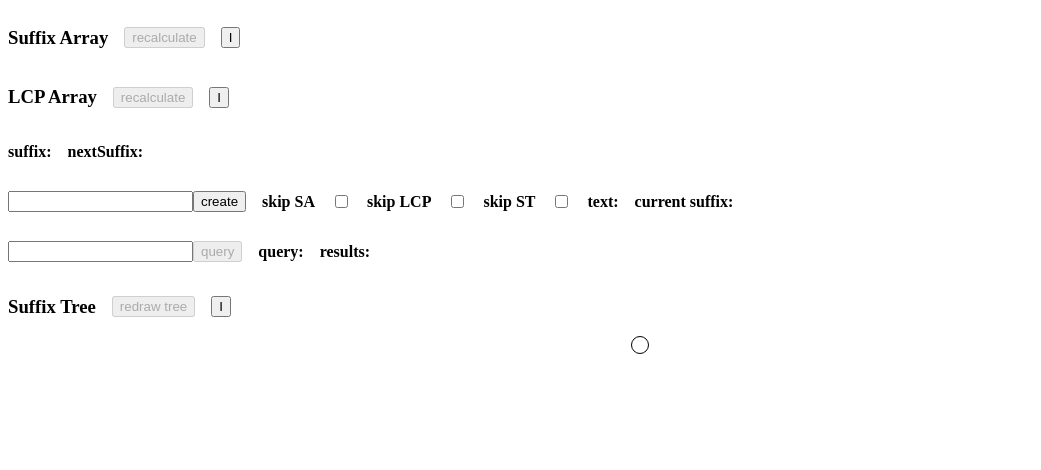
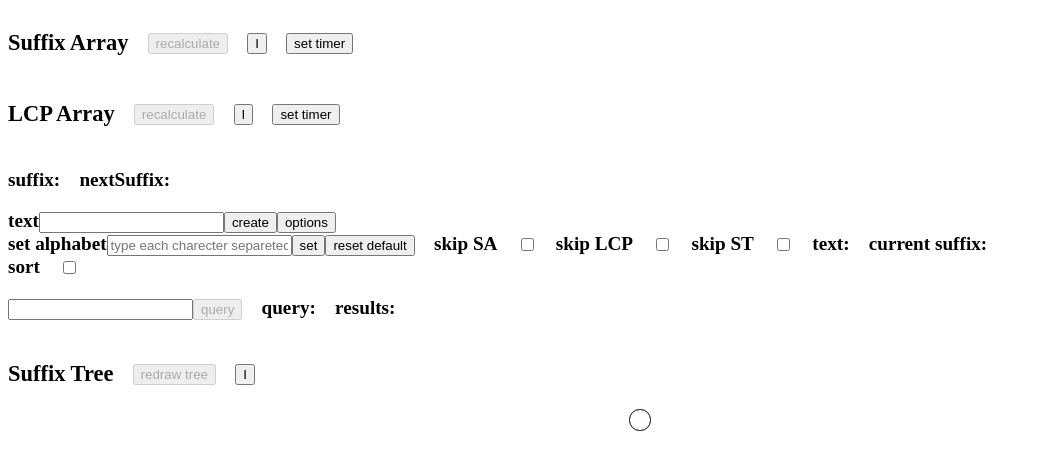
Before and after one commit to neet-007/Data-Structures-To-React-Apps, a React (Vite) app in the folder SuffixTree/: page / in a window 1280 px wide. Shown: the top 470 px of the page, without its empty margins (0-1041 px from the left). Built offline with nearby package versions, Linux system fonts and the light colour scheme.

Commit message:
made the basic for the alphaber setter and timer for suffix array and lcp array

```diff
--- a/SuffixTree/src/App.css
+++ b/SuffixTree/src/App.css
@@ -1,4 +1,5 @@
 :root{
+    font-size: 1.2em;
     font-weight: bolder;
 }
 .heighlited-char{
--- a/SuffixTree/src/App.tsx
+++ b/SuffixTree/src/App.tsx
@@ -11,8 +11,10 @@ import { modalOverlayClick } from './utils/functions';
 const SKIP_COMMANDS = ['SA', 'LCP', 'ST'] as const
 
 function App() {
-  const {text, suffixTree, command, suffix, ALPHABET, skipCommands:skipCommands_, setText, setCommand, setSuffixArray, setLcpArray, setSuffixTree, setSkipCommands} = useTreeContext();
+  const {text, suffixTree, command, suffix, ALPHABET, skipCommands:skipCommands_, setText, setCommand, setSuffixArray, setLcpArray, setSuffixTree, setSkipCommands, setALPHABET} = useTreeContext();
   const InputRef = useRef<HTMLInputElement>(null);
+  const alphabetRef = useRef<HTMLInputElement>(null);
+  const alphabetSortRef = useRef<HTMLInputElement>(null);
   const formRef = useRef<HTMLFormElement>(null);
   const [isOpen, setIsOpen] = useState<boolean>(false);
 
@@ -22,6 +24,23 @@ function App() {
     };
     setCommand(skipCommands_[0] ? 1000 : 1);
   },[command])
+
+  function handleAlphabetSet(){
+    if (!alphabetRef.current || !alphabetSortRef.current){
+      return
+    };
+    const arr = alphabetRef.current.value.split(',').filter(x => x !== '');
+    if (arr.length !== Math.floor(alphabetRef.current.value.length / 2) + 1){
+      alert('there are more commas that there should be');
+      return
+    };
+
+    if (alphabetSortRef.current.checked){
+      arr.sort();
+    };
+
+    setALPHABET(arr);
+  };
 
   function handleClickInput(){
     if (!InputRef.current || !formRef.current){
@@ -57,8 +76,24 @@ function App() {
 
         <div style={{display:'flex', alignItems:'center', gap:'1rem'}}>
           <div>
+            <label htmlFor="">text</label>
             <input type="text" ref={InputRef}/>
             <button disabled={command !== 0 && command !== 4} onClick={handleClickInput}>create</button>
+            <button>options</button>
+            <div>
+              <div>
+                <label htmlFor="">set alphabet</label>
+                <input type="text" placeholder='type each charecter separeted by a coma ,' ref={alphabetRef}/>
+                <button onClick={handleAlphabetSet}>set</button>
+                <button onClick={() => setALPHABET(['$', 'a', 'b', 'c', 'd', 'e', 'f', 'g', 'h', 'i', 'j', 'k', 'l', 'm','n', 'o', 'p', 'q', 'r', 's', 't', 'u', 'v', 'w', 'x', 'y', 'z'])}>
+                  reset default
+                </button>
+                  <div style={{display:'flex', alignItems:'center', gap:'1rem'}}>
+                    <label htmlFor={'alphbet-sort'}>sort</label>
+                    <input ref={alphabetSortRef} type="checkbox" id={'alphbet-sort'} name={'alphbet-sort'}/>
+                  </div>
+              </div>
+            </div>
           </div>
           <form ref={formRef} style={{display:'flex', alignItems:'center', gap:'1rem'}}>
             {SKIP_COMMANDS.map((v, i) => (
--- a/SuffixTree/src/LcpArray.tsx
+++ b/SuffixTree/src/LcpArray.tsx
@@ -14,6 +14,8 @@ const LcpArray:React.FC<LcpArrayProps> = ({...props}) => {
     const [currIndex, setCurrIndex] = useState<number>(1);
     const [suffix, setSuffix] = useState<number | undefined>(suffixArray[0]);
     const [nextSuffix, setNextSuffix] = useState<number>(-1);
+    const [currModalTitle, setCurrTitle] = useState<'lcp array' | 'timer'>('lcp array');
+    const [timer, setTimer] = useState<number>(2000);
     const [isOpen, setIsOpen] = useState<boolean>(false);
 
     const inverseOrder = useMemo(() => {
@@ -125,7 +127,7 @@ const LcpArray:React.FC<LcpArrayProps> = ({...props}) => {
                     setLcp(prevLcp);
                     setNextSuffix(-2);
                 };
-            },2000);
+            },timer);
         };
     },[currIndex, command, suffix, nextSuffix, lcp, inverseOrder.length]);
 
@@ -143,7 +145,8 @@ const LcpArray:React.FC<LcpArrayProps> = ({...props}) => {
             <div style={{display:'flex', gap:'1rem', alignItems:'center'}}>
                 <h3>LCP Array</h3>
                 <button disabled={command !== 4} onClick={handleReCalculate} style={{height:'max-content'}}>recalculate</button>
-                <button onClick={() => setIsOpen(true)}>I</button>
+                <button onClick={() => {setIsOpen(true);setCurrTitle('lcp array')}}>I</button>
+                <button onClick={() => {setIsOpen(true);setCurrTitle('timer')}}>set timer</button>
             </div>
             <div style={{display:'flex', gap:'1rem'}}>
                 <p>suffix: {(command === 2 || command === 20) ? text.slice(suffix, text.length).split('').map((v, i) => (
@@ -158,7 +161,7 @@ const LcpArray:React.FC<LcpArrayProps> = ({...props}) => {
                             {v}
                        </div>
             })}
-            <Modal isOpen={isOpen} setIsOpen={setIsOpen} title='lcp array'/>
+            <Modal isOpen={isOpen} setIsOpen={setIsOpen} title={currModalTitle} setTimer={currModalTitle === 'timer' ? setTimer : undefined}/>
         </div>
     );
 };
--- a/SuffixTree/src/SuffixArray.tsx
+++ b/SuffixTree/src/SuffixArray.tsx
@@ -12,6 +12,8 @@ const SuffixArray:React.FC<SuffixArrayProps> = ({...props}) => {
     const [length, setLength] = useState(0);
     const [order, setOrder] = useState<number[]>(Array(text.length).fill(0));
     const [eqvClasses, setEqvClasses] = useState<number[]>(Array(text.length).fill(0));
+    const [currModalTitle, setCurrTitle] = useState<'suffix array' | 'timer'>('suffix array');
+    const [timer, setTimer] = useState<number>(2000);
     const [isOpen, setIsOpen] = useState<boolean>(false);
 
     useEffect(() => {
@@ -156,7 +158,7 @@ const SuffixArray:React.FC<SuffixArrayProps> = ({...props}) => {
                         setLength(1);
                         return [...prev]
                     });
-                },2000);
+                },timer);
             };
         }else{
             setTimeout(() => {
@@ -198,7 +200,7 @@ const SuffixArray:React.FC<SuffixArrayProps> = ({...props}) => {
                     return newOrder
                 });
                 setLength(prev => prev * 2);
-            },2000);
+            },timer);
         };
     },[length, command])
 
@@ -211,7 +213,8 @@ const SuffixArray:React.FC<SuffixArrayProps> = ({...props}) => {
             <div style={{display:'flex', gap:'1rem', alignItems:'center'}}>
                 <h3>Suffix Array</h3>
                 <button disabled={command !== 4} onClick={handleReCalculate} style={{height:'max-content'}}>recalculate</button>
-                <button onClick={() => setIsOpen(true)}>I</button>
+                <button onClick={() => {setIsOpen(true);setCurrTitle('suffix array')}}>I</button>
+                <button onClick={() => {setIsOpen(true);setCurrTitle('timer')}}>set timer</button>
             </div>
             {order[0] !== -1 &&
             <div {...props}>
@@ -222,7 +225,7 @@ const SuffixArray:React.FC<SuffixArrayProps> = ({...props}) => {
                 })}
             </div>
             }
-            <Modal isOpen={isOpen} setIsOpen={setIsOpen} title='suffix array'/>
+            <Modal isOpen={isOpen} setIsOpen={setIsOpen} title={currModalTitle} setTimer={currModalTitle === 'timer' ? setTimer : undefined}/>
         </div>
     )
 }
--- a/SuffixTree/src/TreeContext.tsx
+++ b/SuffixTree/src/TreeContext.tsx
@@ -94,7 +94,7 @@ export const TreeContextProvider:React.FC<ComponentProps<'div'>> = ({children})
     const [currOffset, setCurrOffest] = useState<number>(0);
     const [currQueryIndex, setCurrQueryIndex] = useState<number>(0);
     const [skipCommands, setSkipCommands] = useState<boolean[]>(Array(3).fill(false));
-
+    console.log(ALPHABET)
     useEffect(() => {
         if (command !== 3 && command !== 30 && command !== 3000){
             return
--- a/SuffixTree/src/modal/Modal.tsx
+++ b/SuffixTree/src/modal/Modal.tsx
@@ -6,10 +6,11 @@ import { LCP_CONTENT, SA_CONTENT, ST_CONTENT } from './content';
 interface ModalProps extends ComponentProps<'div'>{
     isOpen:boolean;
     setIsOpen:React.Dispatch<React.SetStateAction<boolean>>;
-    title: 'suffix array' | 'lcp array' | 'suffix tree'
+    title: 'suffix array' | 'lcp array' | 'suffix tree' | 'timer';
+    setTimer?:React.Dispatch<React.SetStateAction<number>>;
 }
 
-const Modal:React.FC<ModalProps> = ({isOpen, setIsOpen, title, ...props}) => {
+const Modal:React.FC<ModalProps> = ({isOpen, setIsOpen, title, setTimer, ...props}) => {
     if (!isOpen) {
         return null
     };
@@ -19,13 +20,22 @@ const Modal:React.FC<ModalProps> = ({isOpen, setIsOpen, title, ...props}) => {
                 <div id='modal-overlay' style={{position:'fixed', left:0, top:0, right:0, bottom:0, backgroundColor:'rgba(0,0,0,0.75)',zIndex:'100'}} {...props}>
                 </div>
                 <div style={{position:'fixed', left:'50%', top:'50%', transform:'translate(-50%, -50%)',
-                            height:'20rem', width:'40rem', backgroundColor:'white', borderRadius:'1rem',
+                            minHeight:'20rem', minWidth:'40rem', backgroundColor:'white', borderRadius:'1rem',
                             display:'flex', flexDirection:'column', padding:'1rem', zIndex:'1000'
                         }}>
                     <div style={{display:'flex', justifyContent:'space-between', alignItems:'center'}}>
                         <p style={{textTransform:'capitalize'}}>{title}</p>
                         <button style={{height:'max-content'}} onClick={() => setIsOpen(false)}>X</button>
                     </div>
+                    {(title === 'timer' && setTimer) ?
+                    <div>
+                        <input type="number" />
+                        <button onClick={(e) => {
+                            const elem = e.currentTarget.previousSibling as HTMLInputElement
+                            setTimer(Number(elem.value))
+                            }}>set</button>
+                    </div>
+                    :
                         <ModalContent passedContent={
                             title === 'suffix array' ?
                             SA_CONTENT :
@@ -33,6 +43,7 @@ const Modal:React.FC<ModalProps> = ({isOpen, setIsOpen, title, ...props}) => {
                             LCP_CONTENT :
                             ST_CONTENT
                         }/>
+                    }
                 </div>
             </>
         , document.getElementById('modal-div')!)
--- a/SuffixTree/src/modal/content.tsx
+++ b/SuffixTree/src/modal/content.tsx
@@ -1,22 +1,53 @@
 import { ContentType } from "./ModalContent";
 
 export const SA_CONTENT:ContentType[] = [
-    {title:'why the $', content:''},
-    {title:'sort charecters', content:''},
-    {title:'compute classes', content:''},
-    {title:'sort doubles', content:''},
-    {title:'update classes', content:''},
+    {title:'why the $', content:`
+        The $ symbol is called a terminator in this context. It is used to determine when a suffix ends.
+        Any character can serve as a terminator if it follows these conditions:
+
+        1- It should be unique and not used in the text.
+        2- It should be smaller than other characters in lexicographic comparison.
+        Why would it help?
+        Let's say you have the word "banana". By adding the terminator $, the word becomes "banana$".
+        This helps in various string processing tasks, such as constructing a suffix tree or suffix array,
+        because it ensures that no suffix is a prefix of another.
+        This unique terminator simplifies comparisons and guarantees that the suffix tree is a proper tree with no ambiguities.
+    `},
+    {title:'sort characters', content:`
+        the first step is to sort the first character of each suffix, but you should use a stable sorting algorithm,
+        these algorithms do not change the relative order of two equal items, here counting sort is used.
+    `},
+    {title:'compute equivalent classes', content:`
+        equivalent classes
+    `},
+    {title:'sort doubles', content:``},
+    {title:'update classes', content:``},
 ] as const;
 
 export const LCP_CONTENT:ContentType[] = [
-    {title:'general startegy', content:''},
-    {title:'why suffix array', content:''},
-    {title:'consturcting the array', content:''},
+    {title:'general startegy', content:`
+        LCP stands for 'longest common preffix', the LCP between 'aab', 'aac' is 'aa',
+        the naive way to compute the LCP between all the suffixes in order is to compare all
+        the characters between every two strings inorder, but there is a unique propraty,
+        if i is the index of one suffix and j is the index of the nest inorder suffix after i,
+        then the LCP bewteen suffix 'i - 1' and 'j - 1' is at least the LCP between i and j,
+        we can use this to avoid repeating unnessciry comparisions.
+    `},
+    {title:'why suffix array', content:`
+        the suffix array is used to get the suffixes inorder, an inverse suffix array is made,
+        where the index is the suffix and the value is the index to easly find the next suffix
+    `},
+    {title:'consturcting the array', content:`
+        start from the first suffix in the suffix array find the nest suffix to it,
+        a helper function is needed to compare the suffixes, it should accept the suffix,
+        next suffix and the current 'LCP - 1', where the current LCP starts at 0 and is reset
+        to 0 when getting to the longest suffix, the array will be constucting randomly.
+    `},
 ] as const;
 
 export const ST_CONTENT:ContentType[] = [
-    {title:'general startegy', content:''},
-    {title:'creating leaf node', content:''},
-    {title:'breaking node', content:''},
-    {title:'counstructing the tree', content:''},
+    {title:'general startegy', content:``},
+    {title:'creating leaf node', content:``},
+    {title:'breaking node', content:``},
+    {title:'counstructing the tree', content:``},
 ] as const;
```
Lines whose indentation alone changed are shown as unchanged.
